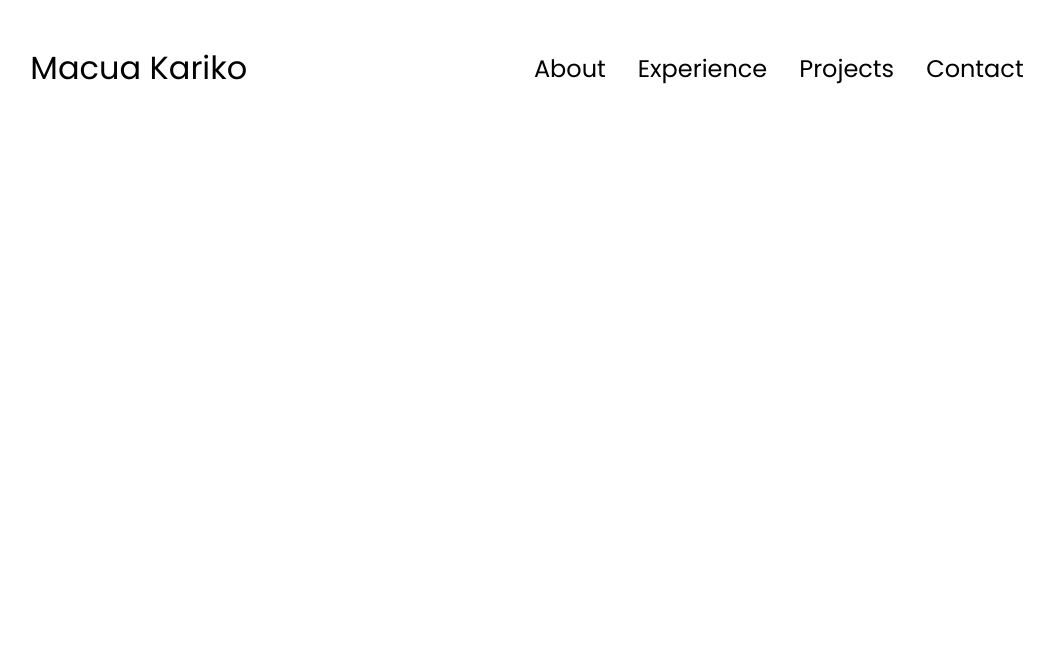
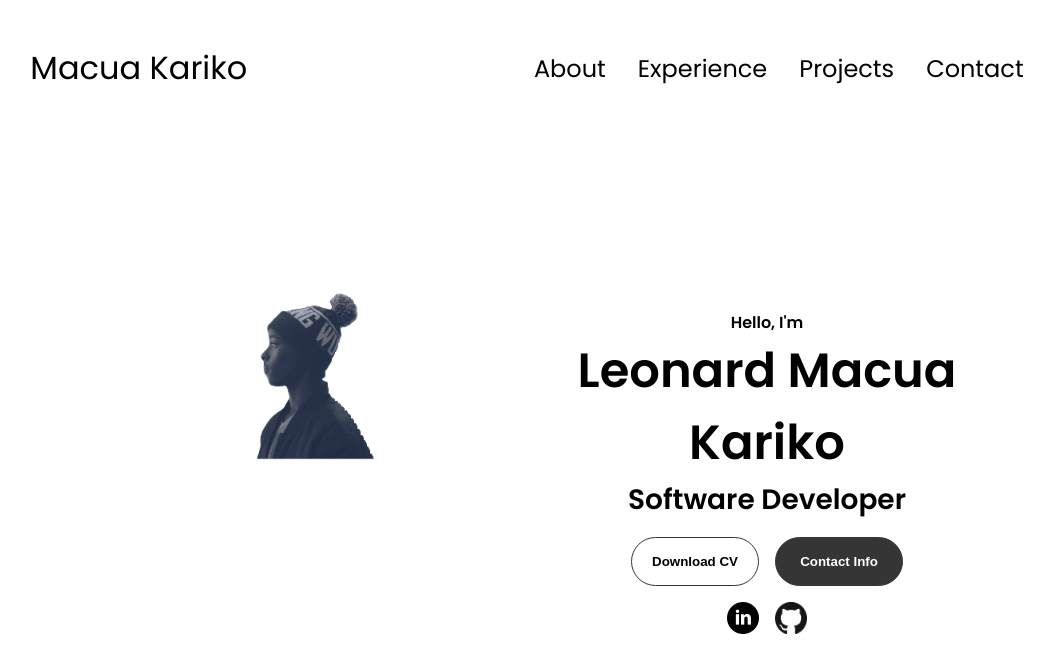
Before and after one commit to LeoMacua/html-css-js-portfolio, a plain HTML site: page index.html in a window 1280 px wide. Shown: the whole page, without its empty margins (113-1167 px from the left). Drawn offline with Linux system fonts and the light colour scheme.

Commit message:
Some new code

```diff
--- a/assets/index.html
+++ b/index.html
@@ -36,8 +36,24 @@
         </div>
     </nav>
     <section id="profile">
-        <div class="section__pi-container">
-            <img src="" alt="">
+        <div class="section__pic-container">
+            <img src="/assets/profilepic.png" alt="Macua Kariko Profile Picture">
+        </div>
+        <div class="section__text">
+            <p class="section__text__p1"> Hello, I'm</p>
+            <h1 class="title">Leonard Macua Kariko</h1>
+            <p class="section__text__p2">Software Developer</p>
+            <div class="btn-container">
+                <button class="btn btn-color-2" onclick="window.open('./assets/Leonard Macua CV.pdf.pdf')">Download CV</button>
+                <button class="btn btn-color-1" onclick="location.href='./#contact'">Contact Info</button>
+            </div>
+            <div id="socials-container">
+                <img src="./assets/linkedin.png" alt="My LinkedIn profile"
+                class="icon" onclick="location.href='https://www.linkedin.com/in/leonard-macua-146994267/'">
+
+                <img src="./assets/github.png" alt="My Github profile"
+                class="icon" onclick="location.href='https://github.com/LeoMacua'">
+            </div>
         </div>
     </section>
 
--- a/assets/style.css
+++ b/style.css
@@ -24,7 +24,7 @@ a, .btn{
     transition: all 300ms ease ;
 }
 
-/* DESKTOP NAV*/
+/************************************** DESKTOP NAV ************************************8*/
 
 nav, .nav-links{
     display: flex;
@@ -63,7 +63,7 @@ a:hover {
     cursor: default;
 }
 
-/*HAMBURGER MENU*/
+/**************************************** HAMBURGER MENU ****************************************/
 
 #hamburger-nav{
     display: none;
@@ -132,4 +132,116 @@ a:hover {
     transform: rotate(-45deg) translate(10px, -5px);
 }
 
-/*SECTIONS*/
+/******************************************* SECTIONS *********************************************/
+
+section{
+    padding-top: 4vh;
+    height: 96vh;
+    margin: 0 10rem;
+    box-sizing: border-box;
+    min-height: fit-content;
+}
+
+.section-container{
+    display: flex;
+}
+
+/********************* PROFILE SECTION ************************/
+
+#profile{
+    display: flex;
+    justify-content: center;
+    gap: 5rem;
+    height: 80vh;
+}
+
+.section__pic-container{
+    display: flex;
+    height: 400px;
+    width: 400px;
+    margin: auto o;
+}
+
+.section__text{
+    align-self: center;
+    text-align: center;
+}
+
+.section__text p{
+    font-weight: 600;
+}
+
+.section__text__p1{
+    text-align: center;
+}
+
+
+.section__text__p2{
+    font-size: 1.75rem;
+    margin-bottom: 1rem;
+}
+
+.title{
+    font-size: 3rem;
+    text-align: center;
+}
+
+#socials-container{
+    display: flex;
+    justify-content: center;
+    margin-top: 1rem;
+    gap: 1rem;
+}
+
+.icon{
+    cursor: pointer;
+    height: 2rem;
+}
+
+/************************* BUTTONS ****************************/
+
+.btn-container{
+    display: flex;
+    justify-content: center;
+    gap: 1rem;
+}
+
+.btn{
+    font-weight: 600;
+    transition: all 300ms ease;
+    padding: 1rem;
+    width: 8rem;
+    border-radius: 2rem;
+}
+
+.btn-color-1,
+.btn-color-2{
+    border: rgb(53, 53, 53) 0.1rem solid;
+}
+
+.btn-color-1:hover,
+.btn-color-2:hover{
+    cursor: pointer;
+}
+
+.btn-color-1,
+.btn-color-2:hover{
+    background: rgb(53, 53, 53);
+    color: white;
+}
+
+.btn-color-1:hover{
+    background: rgb(0, 0, 0);
+}
+
+.btn-color-2{
+    background: none;
+}
+
+.btn-color-2:hover{
+    border: rgb(255, 255, 255) 0.1rem solid;
+}
+
+.btn-container{
+    gap: 1rem;
+}
```
Also changed, not shown: assets/github.png (added), assets/linkedin.png (added), assets/profile.png (added), assets/profilepic.png (added), assets/profilepicture.png (added), mediaqueries.css (renamed from assets/mediaqueries.css), script.js (renamed from assets/script.js), 1 other file.
